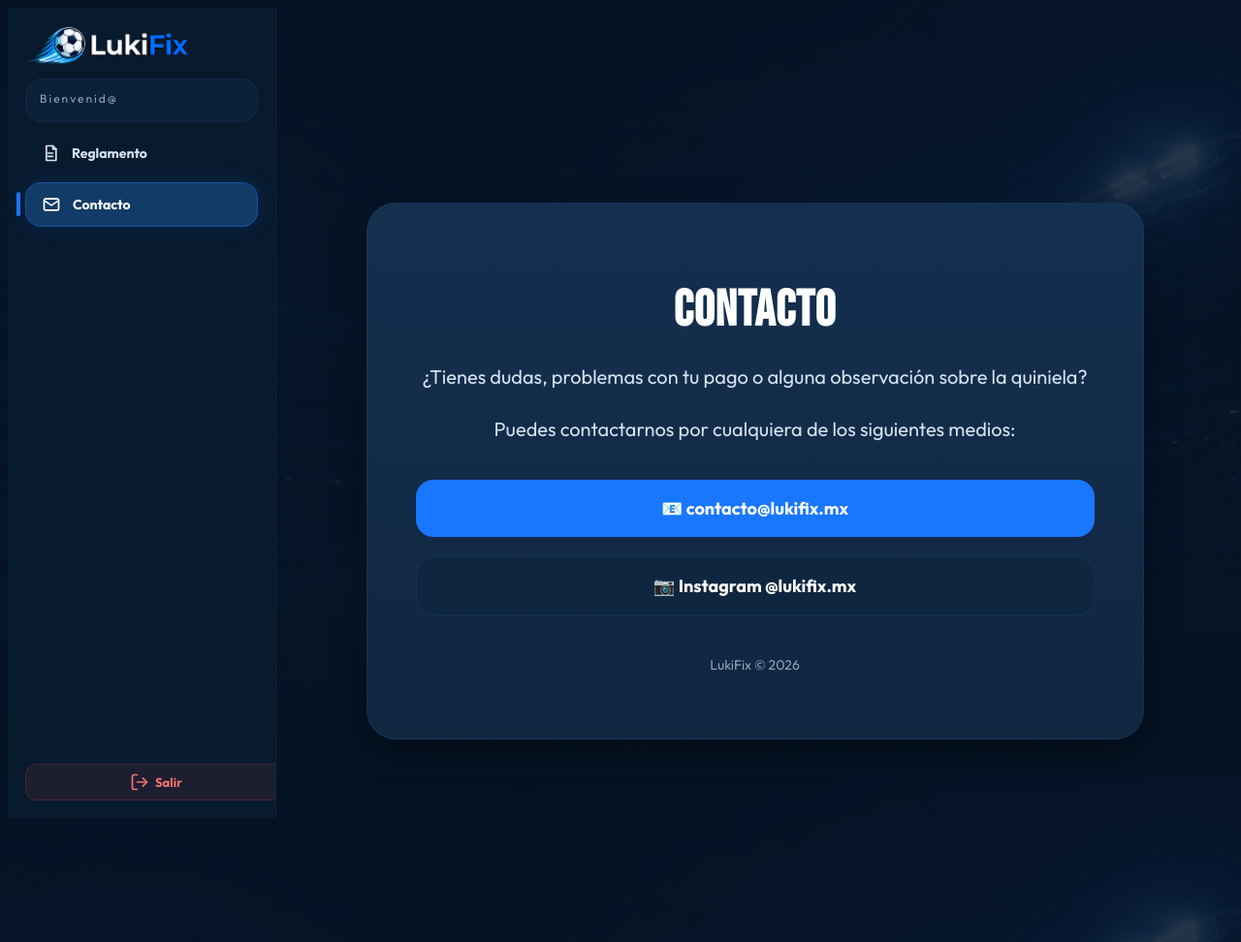
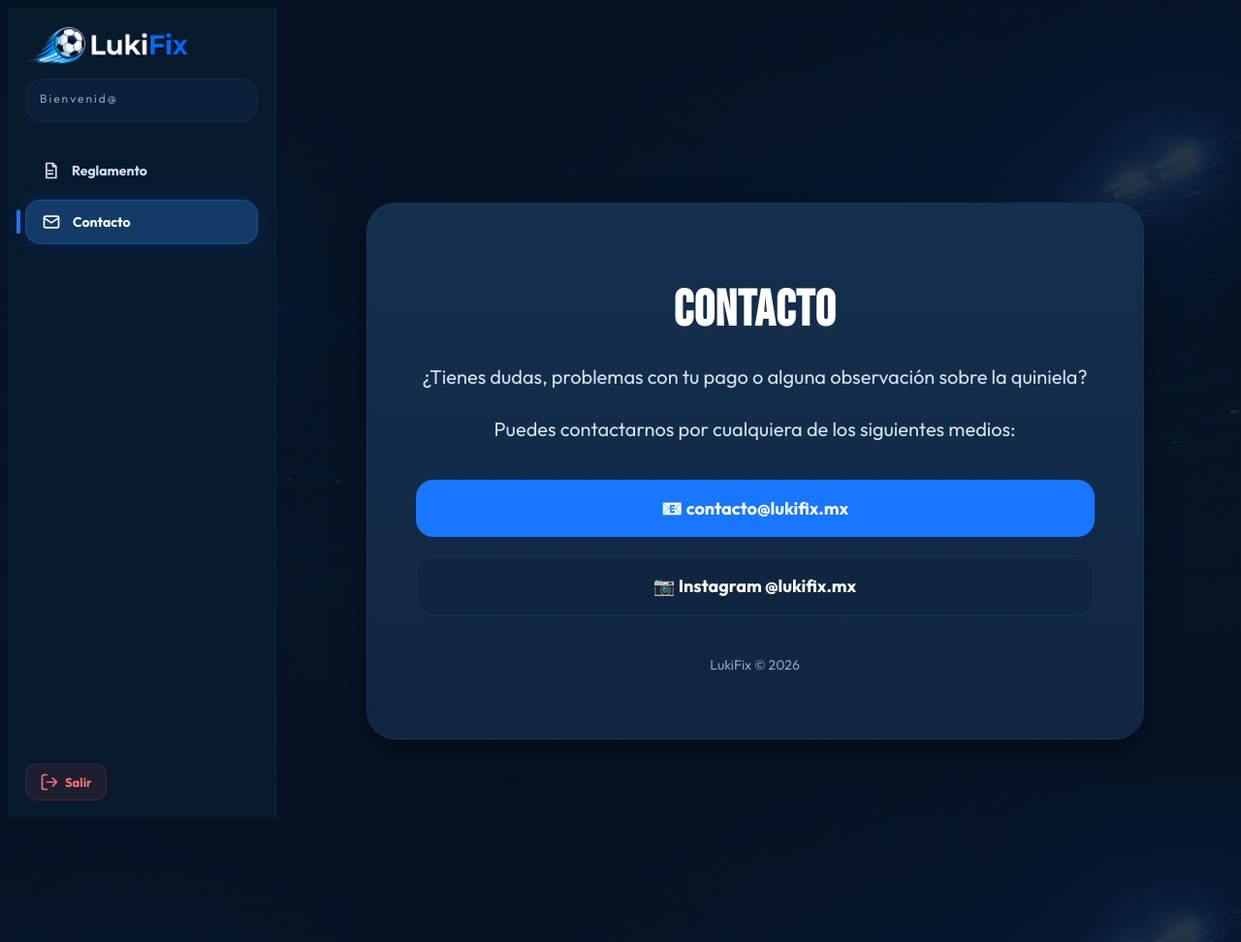
Before and after one commit to Darkial11/quiniela, a Django app: page /contacto/ in a window 1280 px wide. Shown: the whole page at 97% size. Run offline with Django 5.2, Linux system fonts and the light colour scheme; the visitor is signed in with stand-in values (Sample User, id 1); data that the repository does not hold is empty.

Commit message:
actualizacion quiniela dk

```diff
--- a/quiniela/static/css/sidebar.css
+++ b/quiniela/static/css/sidebar.css
@@ -84,7 +84,7 @@
     display: flex;
     flex-direction: column;
     gap: 8px;
-    margin-top: 10px;
+    margin-top: 28px;
 }
 
 .sidebar-nav a {
@@ -158,7 +158,8 @@
     font-size: 13px;
     font-weight: 700;
     transition: .25s;
-    width: 100%;
+    width: auto;
+    align-self: center;
 }
 
 .logout-btn:hover {
```
